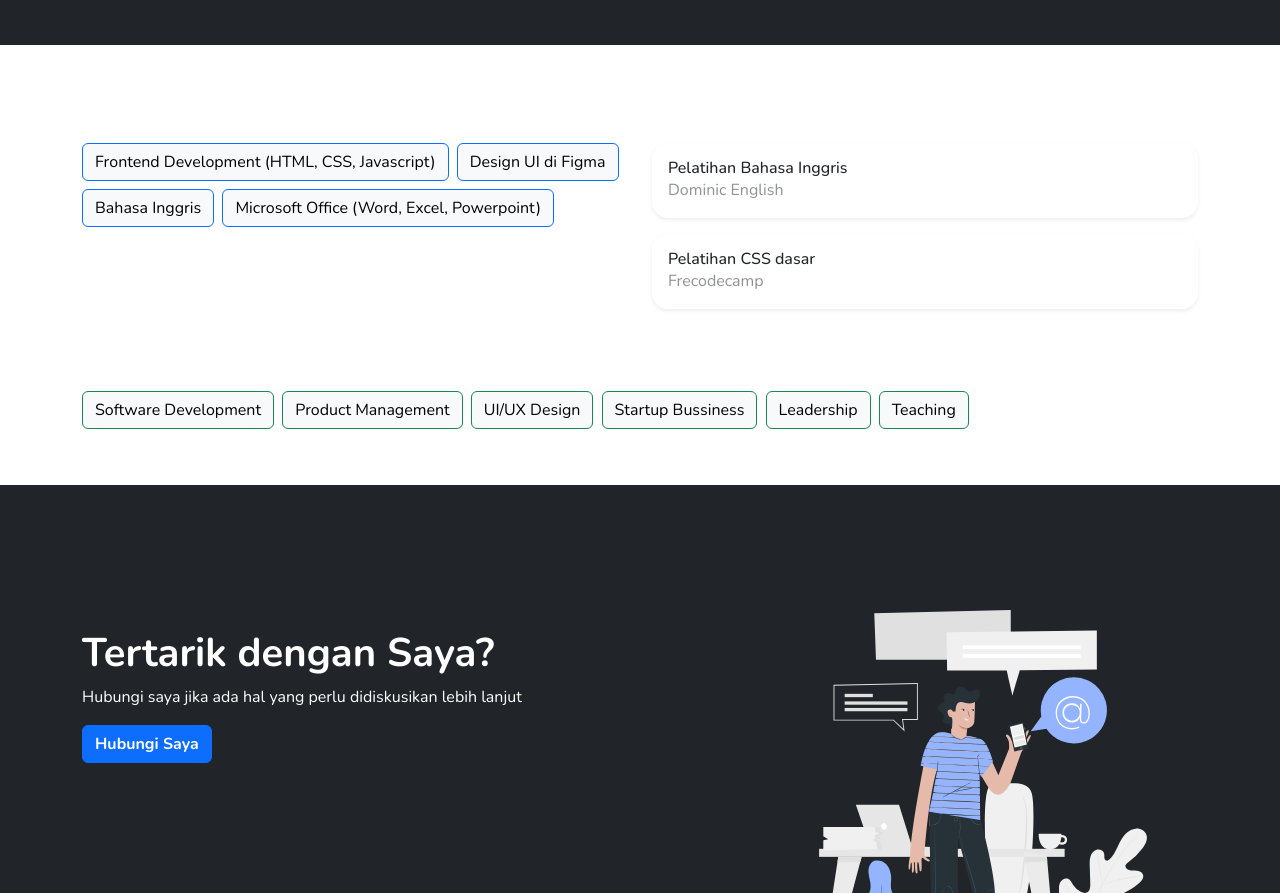
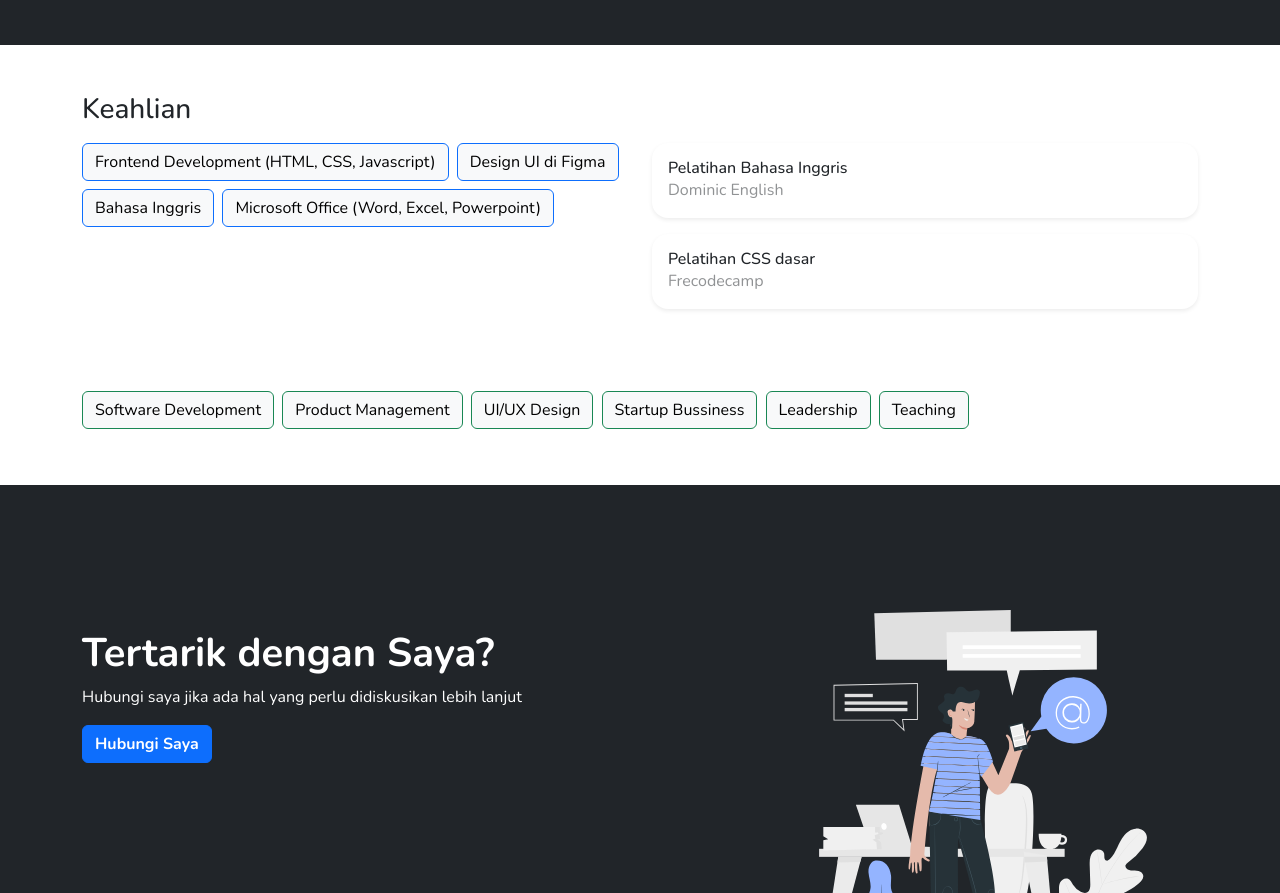
Before and after one commit to bmptrsyh/bmptrsyh.github.io, a plain HTML site: page index.html in a window 1280 px wide. Shown: the part 842-1735 px from the top of the page. Drawn offline with nearby package versions, Linux system fonts and the light colour scheme.

Commit message:
Update index.html

```diff
--- a/index.html
+++ b/index.html
@@ -166,7 +166,7 @@
         <div class="container">
             <div class="row">
                 <div class="col-md-6">
-                    <h3 class="mb-3">Keahlian</h3>
+                    <h3 class="mb-3 text-dark">Keahlian</h3>
                     <!-- Keahlian atau skill yang kamu bisa atau kuasai -->
 
                     <a class="btn btn-primary text-bg-light text-start mb-2 me-1">
```
